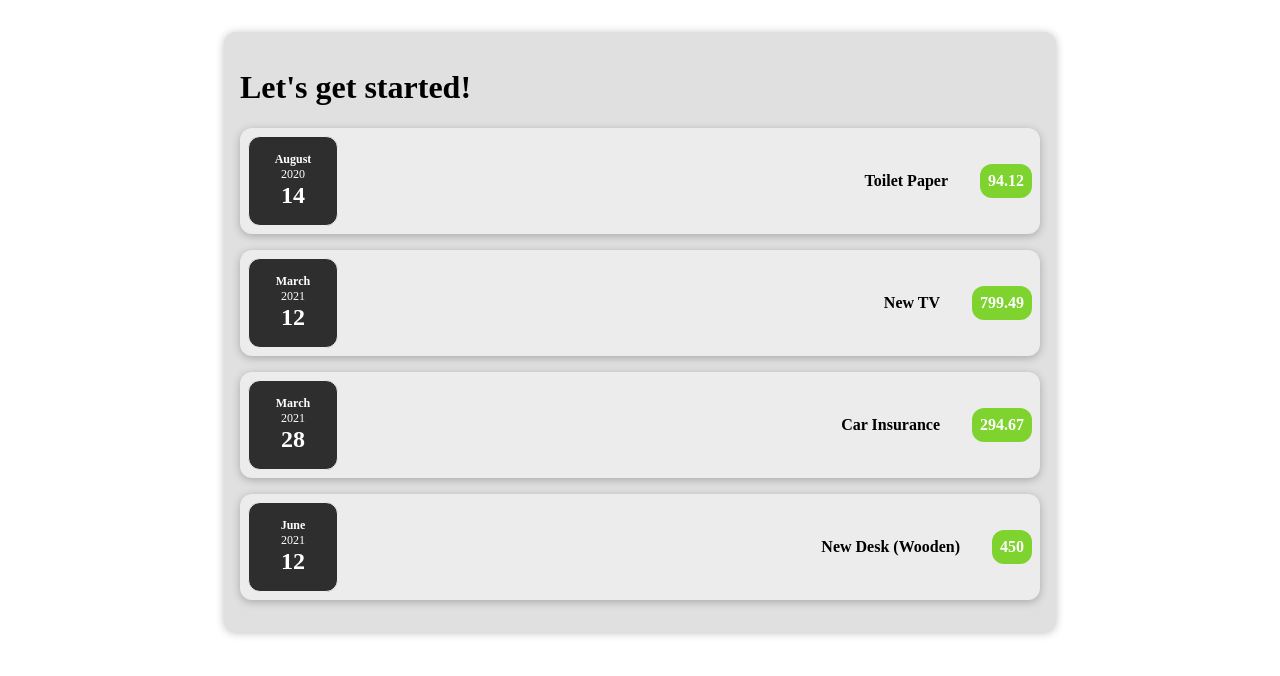
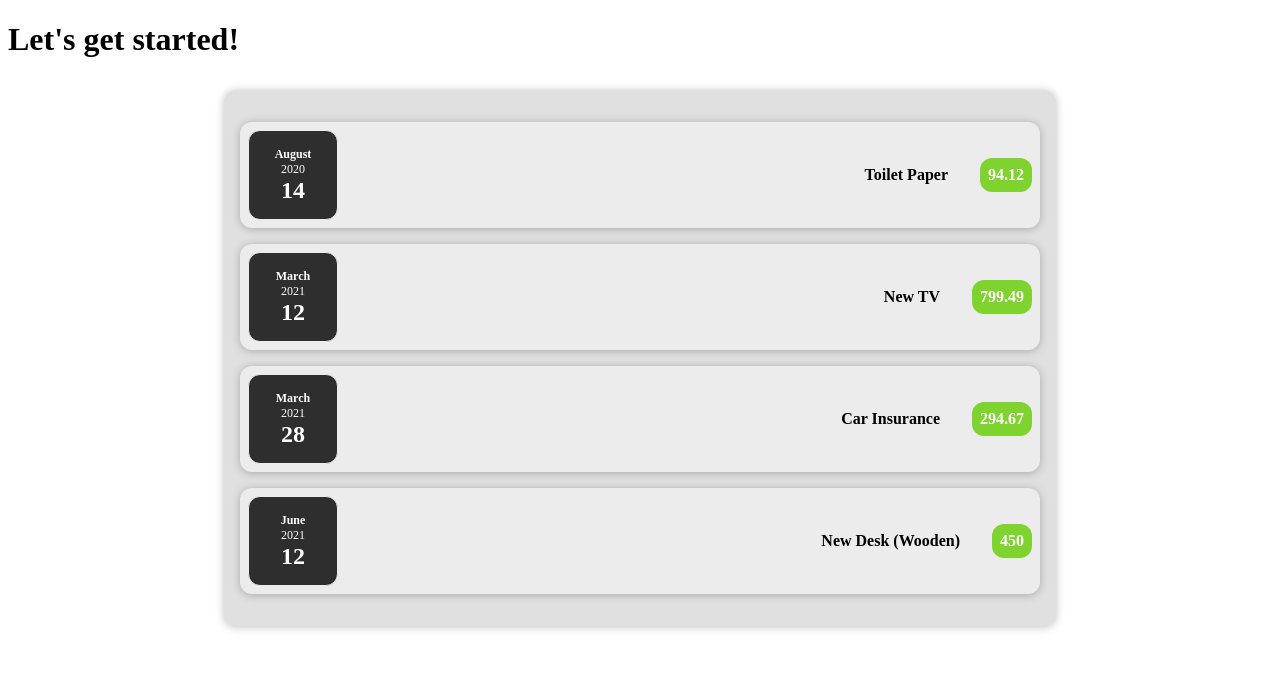
Before and after one commit to kimseowoo03/react-udemy, a React (Create React App) app: page / in a window 1280 px wide. Shown: the top 676 px of the page. Built offline with nearby package versions, Linux system fonts and the light colour scheme.

Commit message:
props children 사용

```diff
--- a/src/App.js
+++ b/src/App.js
@@ -24,7 +24,7 @@
     },
   ];
   return (
-    <div className='expenses'>
+    <div>
     <h1>Let's get started!</h1>
     <Expenses expenses={expenses}/>
     </div>
--- /dev/null
+++ b/src/components/Card.css
@@ -0,0 +1,4 @@
+.card{
+  border-radius: 12px;
+  box-shadow: 0 1px 8px rgba(0, 0, 0, 0.25);
+}
--- /dev/null
+++ b/src/components/Card.js
@@ -0,0 +1,8 @@
+import './Card.css'
+
+function Card(props) {
+  const classes = 'card ' + props.className;
+
+  return <div className={classes}>{props.children}</div>;
+}
+export default Card;
--- a/src/components/ExpenseItem.css
+++ b/src/components/ExpenseItem.css
@@ -1,10 +1,8 @@
 .expense-item{
   display: flex;
   align-items: center;
-  box-shadow: 0 2px 8px rgba(0, 0, 0, 0.25);
   padding: 0.5rem;
   margin: 1rem 0;
-  border-radius: 12px;
   background-color: #ececec;
 }
 .expense-item_description{
--- a/src/components/ExpenseItem.js
+++ b/src/components/ExpenseItem.js
@@ -1,16 +1,16 @@
 import './ExpenseItem.css';
 import ExpenseDate from './ExpenseDate';
+import Card from './Card';
 
 function ExpenseItem(props) {
-
   return (
-    <div className='expense-item'>
+    <Card className='expense-item'>
       <ExpenseDate date={props.date}/>
       <div className='expense-item_description'>
         <h2>{props.title}</h2>
         <div className='expense-item_price'>{props.amount}</div>
       </div>
-    </div>
+    </Card>
   );
 }
 
--- a/src/components/Expenses.css
+++ b/src/components/Expenses.css
@@ -4,6 +4,4 @@
   margin: 2rem auto;
   width: 50rem;
   max-width: 95%;
-  border-radius: 12px;
-  box-shadow: 0 1px 8px rgba(0, 0, 0, 0.25);
 }
--- a/src/components/Expenses.js
+++ b/src/components/Expenses.js
@@ -1,10 +1,11 @@
 import ExpenseItem from "./ExpenseItem";
 import './Expenses.css';
+import Card from "./Card";
 
 function Expenses(props) {
 
   return(
-    <>
+    <Card className='expenses'>
     <ExpenseItem
     title={props.expenses[0].title}
     amount={props.expenses[0].amount}
@@ -25,7 +26,7 @@
     amount={props.expenses[3].amount}
     date={props.expenses[3].date}
     />
-    </>
+    </Card>
   )
 }
 
```
